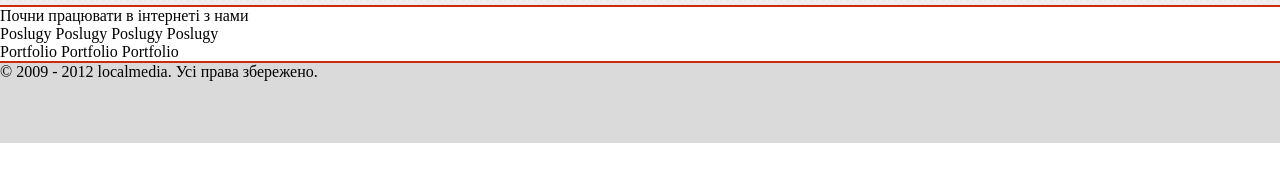
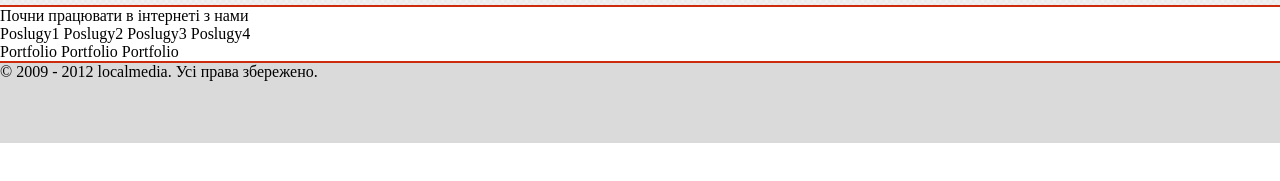
Before and after one commit to zenovij/work_local, a plain HTML site: page index.html in a window 1280 px wide. Shown: the part 105-286 px from the top of the page. Drawn offline with Linux system fonts and the light colour scheme.

Commit message:
create a scelete

```diff
--- a/index.html
+++ b/index.html
@@ -23,10 +23,10 @@
         <span>Почни працювати в інтернеті з нами</span>
     </div>
     <div>
-        <span>Poslugy</span>
-        <span>Poslugy</span>
-        <span>Poslugy</span>
-        <span>Poslugy</span>
+        <span>Poslugy1</span>
+        <span>Poslugy2</span>
+        <span>Poslugy3</span>
+        <span>Poslugy4</span>
     </div>
     <div>
         <span>Portfolio</span>
```
